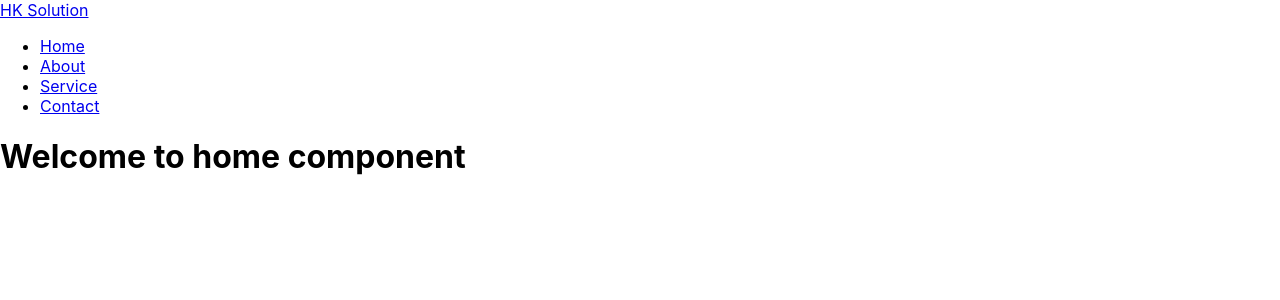
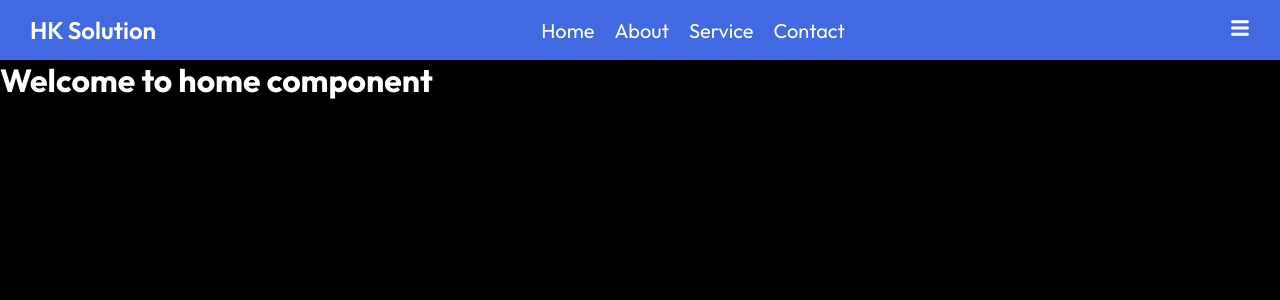
Before and after one commit to harishkgit9640/Personal_Portpolio_using_react, a React (Create React App) app: page / in a window 1280 px wide. Shown: the top 300 px of the page. Built offline with nearby package versions, Linux system fonts and the light colour scheme.

Commit message:
navbar section has completed

```diff
--- a/package.json
+++ b/package.json
@@ -8,6 +8,7 @@
     "@testing-library/user-event": "^13.5.0",
     "react": "^18.2.0",
     "react-dom": "^18.2.0",
+    "react-icons": "^4.10.1",
     "react-router-dom": "^6.14.1",
     "react-scripts": "5.0.1",
     "web-vitals": "^2.1.4"
--- a/src/Component/Navbar.jsx
+++ b/src/Component/Navbar.jsx
@@ -1,11 +1,18 @@
-import React from 'react'
-import { NavLink } from 'react-router-dom'
+import React, { useState } from 'react'
+import { NavLink } from 'react-router-dom';
+import './navStyle.css';
+import { FaBars, FaTimes } from 'react-icons/fa';
 const Navbar = () => {
+    const [click, setClick] = useState(false);
+    const hadleClick = () => { setClick(!click) };
     return (
         <div>
             <div className="navbar">
-                <NavLink to='/'> HK Solution </NavLink>
-                <ul>
+                <div className="brand">
+                    <NavLink to='/'> HK Solution </NavLink>
+                </div>
+
+                <ul className={click ? "nav-menu active" : "nav-menu"}>
                     <li>
                         <NavLink to='/'> Home </NavLink>
                     </li>
@@ -19,6 +26,11 @@ const Navbar = () => {
                         <NavLink to='/contact'> Contact </NavLink>
                     </li>
                 </ul>
+                <div className="hamburger" onClick={hadleClick}>
+                    {
+                        click ? (<FaTimes size={20} style={{ color: "#fff" }} />) : (<FaBars size={20} style={{ color: "#fff" }} />)
+                    }
+                </div>
             </div>
         </div>
     )
--- /dev/null
+++ b/src/Component/navStyle.css
@@ -0,0 +1,53 @@
+.navbar {
+    background: royalblue;
+    padding: 15px 30px;
+    display: flex;
+    align-items: center;
+    justify-content: space-between;
+}
+
+.navbar .brand {
+    color: royalblue;
+    font-weight: 600;
+    font-size: 24px;
+}
+
+.navbar .nav-menu {
+    display: flex;
+}
+
+.navbar li a {
+    padding: 0 10px;
+    font-size: 20px;
+    font-weight: 400;
+}
+
+/* media Query */
+
+@media screen and (max-width: 784px) {
+    .nav-menu {
+        flex-direction: column;
+        justify-content: center;
+        align-items: center;
+        width: 100%;
+        height: 100vh;
+        position: absolute;
+        background: #252525;
+        top: 0;
+        left: -100%;
+        z-index: -3;
+        transition: 0.3s linear;
+    }
+
+    .nav-menu.active {
+        left: 0;
+    }
+
+    .nav-menu li {
+        padding: 1rem 0;
+    }
+
+    .nav-menu li a {
+        font-size: 2rem;
+    }
+}
--- a/src/index.css
+++ b/src/index.css
@@ -1,13 +1,45 @@
-body {
+@import url('https://fonts.googleapis.com/css2?family=Outfit:wght@200;300;400;500;600;700&display=swap');
+
+* {
+  padding: 0;
   margin: 0;
-  font-family: -apple-system, BlinkMacSystemFont, 'Segoe UI', 'Roboto', 'Oxygen',
-    'Ubuntu', 'Cantarell', 'Fira Sans', 'Droid Sans', 'Helvetica Neue',
-    sans-serif;
-  -webkit-font-smoothing: antialiased;
-  -moz-osx-font-smoothing: grayscale;
+  box-sizing: border-box;
+  font-family: 'Outfit', sans-serif;
 }
 
-code {
-  font-family: source-code-pro, Menlo, Monaco, Consolas, 'Courier New',
-    monospace;
+h1,
+h4,
+p,
+a {
+  color: #fff;
+  text-decoration: none;
 }
+
+li {
+  list-style: none;
+}
+
+.btn {
+  padding: 15px 30px;
+  background: orange;
+  color: #fff;
+  cursor: pointer;
+  border: 1px solid #fff;
+  font-weight: 600;
+  text-transform: uppercase;
+}
+
+.btn-light {
+  background: transparent;
+  color: #fff;
+}
+
+.btn:hover {
+  background: #ddd;
+  color: #fff;
+  transition: 2s linear;
+}
+
+body {
+  background: #000;
+}
```
Also changed, not shown: 1 other file (tests, documents, lock files or other folders).
